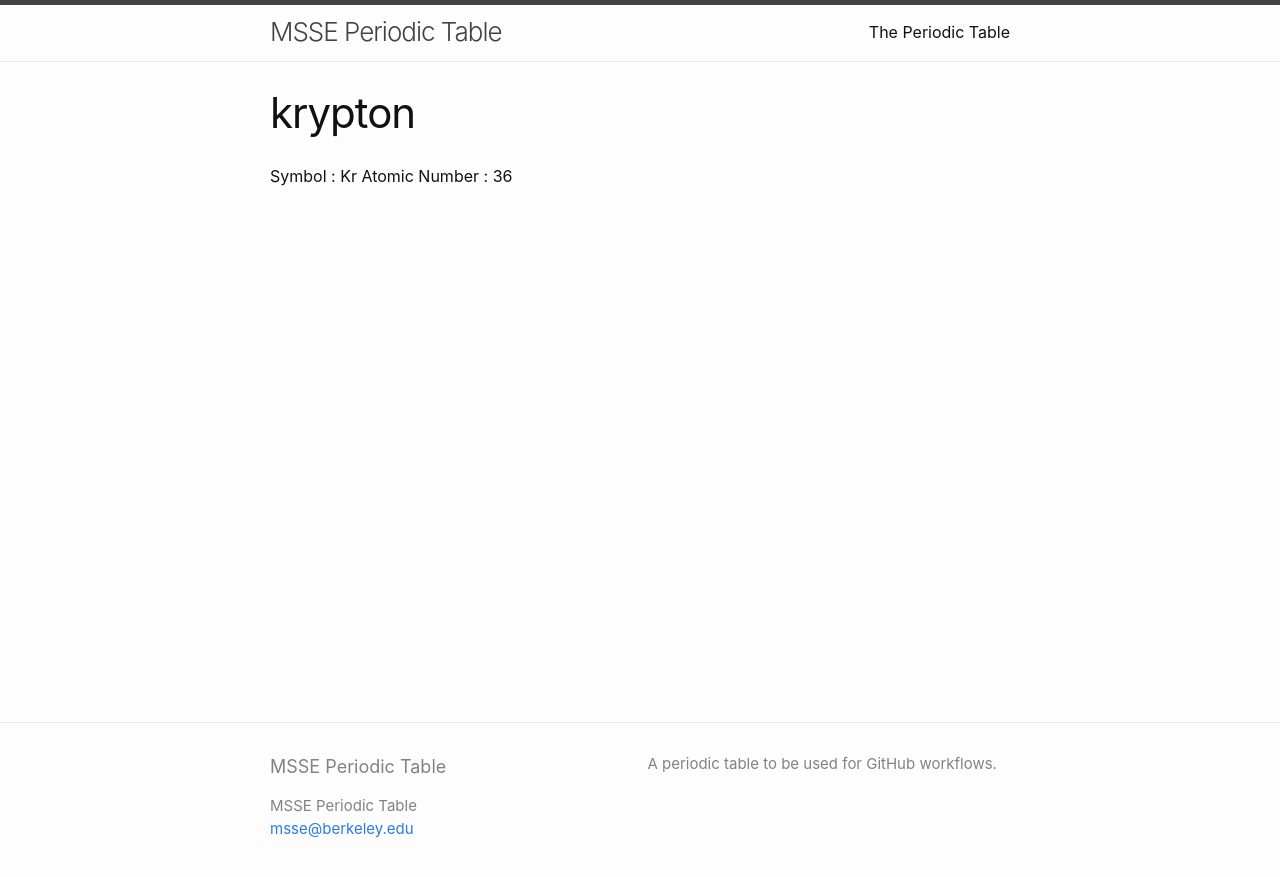
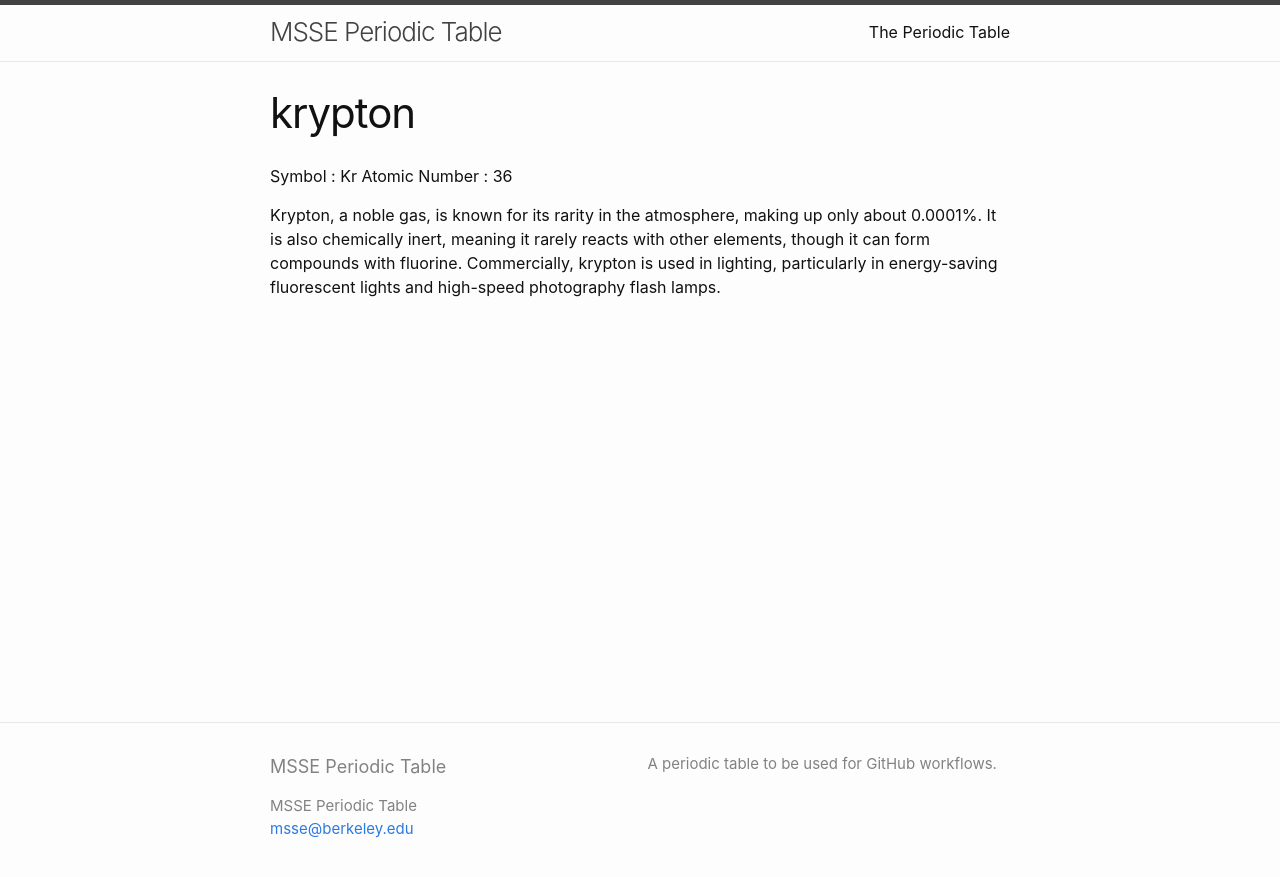
Before and after one commit to msse-chem-280-2025/periodic-table, a Jekyll site: the page built from elements/krypton.md, in a window 1280 px wide. Shown: the top 877 px of the page. Built offline with Jekyll 4.4.1, drawn with Linux system fonts in a browser that asks for light colours.

Commit message:
updated krypton page with 3 facts

```diff
--- a/elements/krypton.md
+++ b/elements/krypton.md
@@ -5,3 +5,7 @@ title: krypton
 
 Symbol : Kr
 Atomic Number : 36
+
+Krypton, a noble gas, is known for its rarity in the atmosphere, making up only about 0.0001%.
+It is also chemically inert, meaning it rarely reacts with other elements, though it can form compounds with fluorine.
+Commercially, krypton is used in lighting, particularly in energy-saving fluorescent lights and high-speed photography flash lamps.
```
